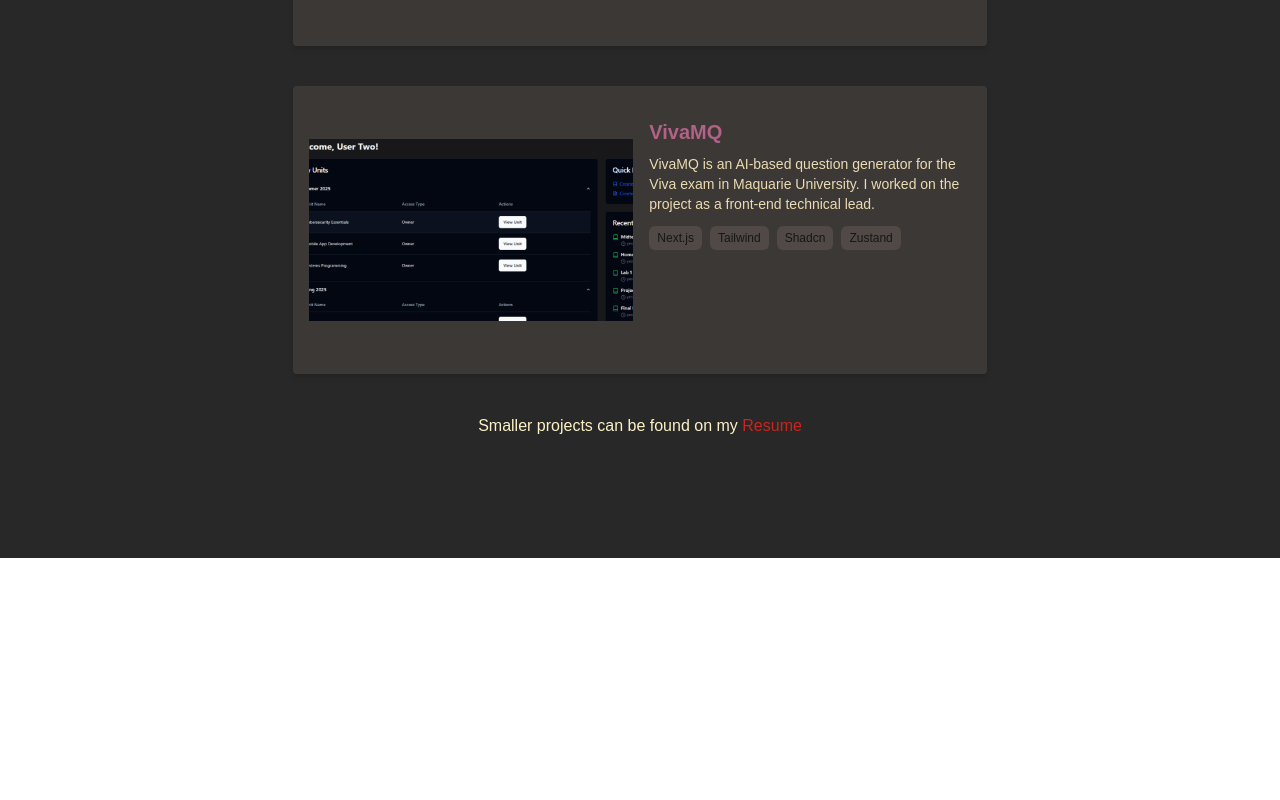
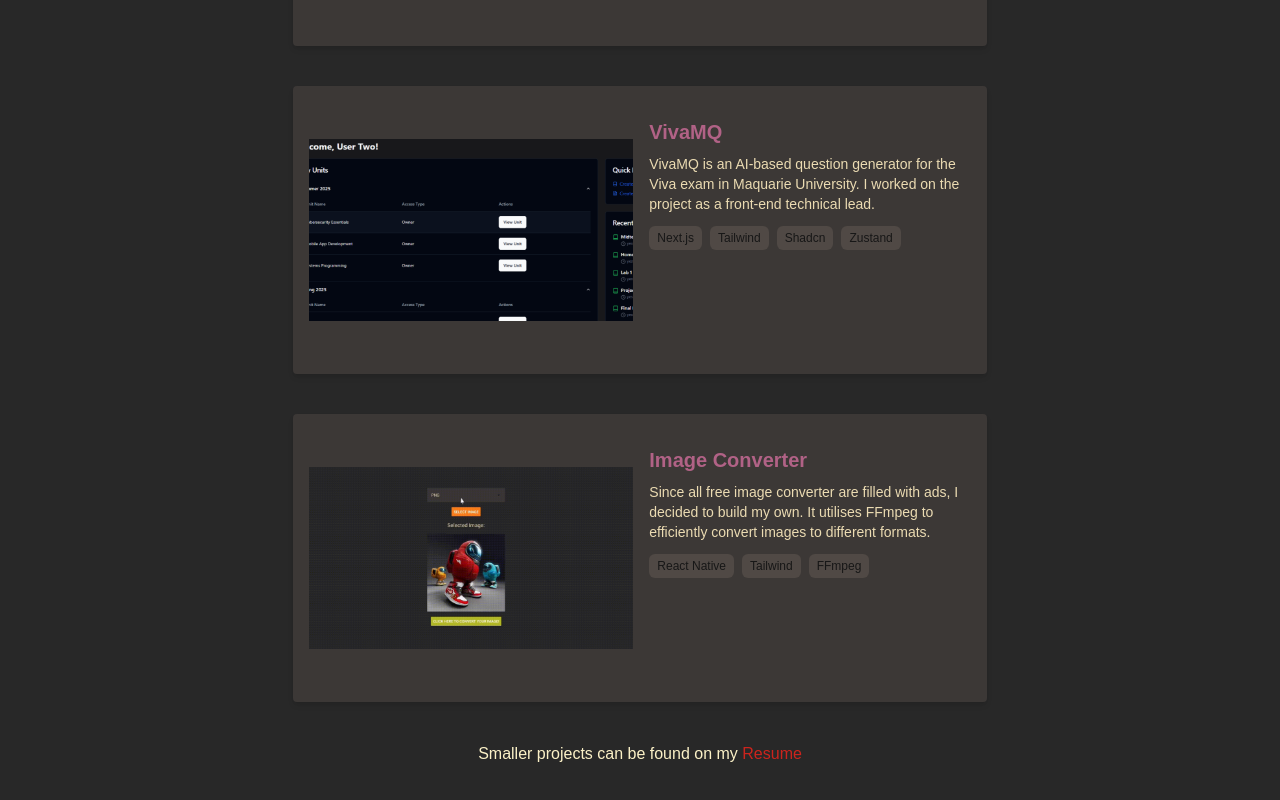
Before and after one commit to Fozzyishere/portfiolio, a Next.js app: page / in a window 1280 px wide. Shown: the part 1730-2530 px from the top of the page. Before the commit the page ends 2288 px from the top, so only its background shows below. Built offline with nearby package versions, Linux system fonts and the light colour scheme.

Commit message:
feat: complete Project

```diff
--- a/src/components/Projects.tsx
+++ b/src/components/Projects.tsx
@@ -3,6 +3,7 @@
 import InfoCard from "./ui/InfoCard";
 import PortfolioImg from "../img/portfolio.png";
 import VivaMQ from "../img/vivamq.png";
+import ImageConverter from "../img/image-converter.png";
 
 export const Projects = () => {
   return (
@@ -26,6 +27,12 @@
           descText="VivaMQ is an AI-based question generator for the Viva exam in Maquarie University. I worked on the project as a front-end technical lead."
           techUsedText={["Next.js", "Tailwind", "Shadcn", "Zustand"]}
         />
+        <InfoCard
+          src={ImageConverter}
+          alt="Image Converter"
+          descText="Since all free image converter are filled with ads, I decided to build my own. It utilises FFmpeg to efficiently convert images to different formats."
+          techUsedText={["React Native", "Tailwind", "FFmpeg"]}
+        />
       </div>
       <h3 className="text-gruvbox-fg0 pt-10">
         Smaller projects can be found on my{" "}
--- a/src/components/ui/InfoCard.tsx
+++ b/src/components/ui/InfoCard.tsx
@@ -5,8 +5,8 @@
 interface InfoCardProps {
   //Next image properties
   src: StaticImageData;
+  //Text properties
   alt: string;
-  //Text properties
   descText: string;
   techUsedText: string[];
 }
```
Also changed, not shown: src/components/ui/video.tsx (deleted, +0 -15 lines), src/img/image-converter.png (added), 1 other file (tests, documents, lock files or other folders).
